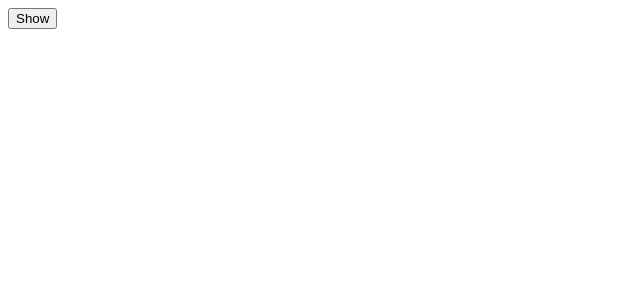
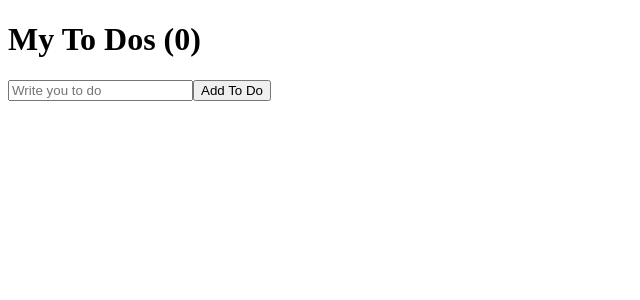
Before and after one commit to rivkode/react-movie, a React (Create React App) app: page / in a window 1280 px wide. Shown: the top 300 px of the page, without its empty margins (0-640 px from the left). Built offline with nearby package versions, Linux system fonts and the light colour scheme.

Commit message:
todo - 1

```diff
--- a/src/App.js
+++ b/src/App.js
@@ -1,30 +1,28 @@
-import { useEffect, useState } from "react";
-
-function Hello() {
-  function byeFn() {
-    console.log("destroyed");
-  }
-
-  function hiFn() {
-    console.log("created");
-    return byeFn;
-  }
-
-  useEffect(hiFn, []);
-  return <h1>Hello</h1>;
-}
+import { useState } from "react";
 
 function App() {
-  const [showing, setShowing] = useState(false);
-  const onClick = () => setShowing(prev => !prev);
+  const [toDo, setToDo] = useState("");
+  const [toDos, setToDos] = useState([]);
 
+  const onChange = (event) => setToDo(event.target.value);
+  const onSubmit = (event) => {
+    event.preventDefault();
+    if (toDo === "") {
+      return;
+    }
+    setToDos(currentArray => [toDo, ...currentArray]);
+    setToDo("");
+  };
+  console.log(toDos);
 
-  return (
-    <div>
-      {showing ? <Hello/> : null }
-      <button onClick={onClick}>{showing ? "Hide" : "Show"}</button>
-    </div>
-  );
+  return <div>
+    <h1>My To Dos ({toDos.length}) </h1>
+
+    <form onSubmit={onSubmit}>
+      <input onChange={onChange} value={toDo} type="text" placeholder="Write you to do"></input>
+      <button>Add To Do</button>
+    </form>
+  </div>
 }
 
 export default App;
```
Also changed, not shown: 1 other file (tests, documents, lock files or other folders).
